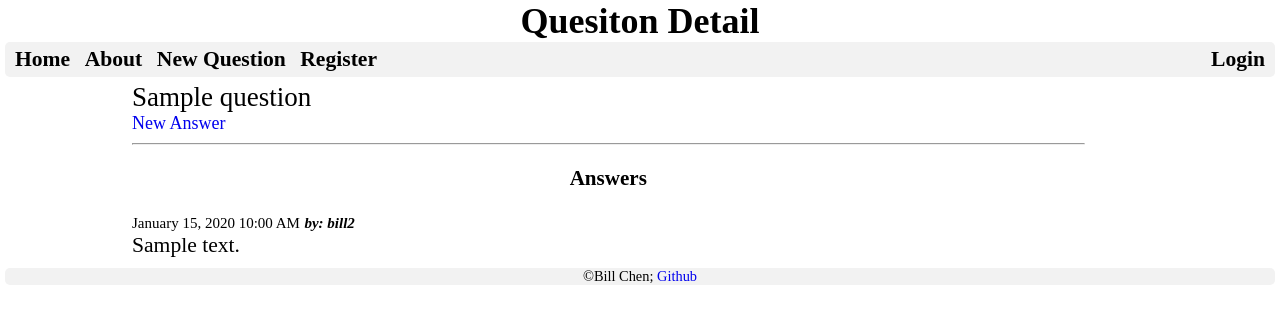
After one commit to lazytosay/flask_website, a Flask app: page /question/detail/1 in a window 1280 px wide. The commit adds this page. Shown: the top 324 px of the page. Run offline with Flask 2, Linux system fonts and the light colour scheme; data comes from the database, SQL or seed files in the repository; tables that the repository leaves empty hold one stand-in row (values such as "Sample post"); some libraries are stand-ins or nearby versions.

Commit message:
question list in index page, question details, new question, new answer

```diff
--- a/website/__init__.py
+++ b/website/__init__.py
@@ -2,7 +2,7 @@ from flask import Flask, render_template
 import click
 import os
 from website.settings import config
-from website.extensions import bootstrap, db, login_manager ,limiter
+from website.extensions import bootstrap, db, ckeditor, moment, login_manager ,limiter
 from website.blueprints.main import main_bp
 from website.blueprints.auth import auth_bp
 
@@ -30,6 +30,8 @@ def register_blueprints(app):
 def register_extensions(app):
     bootstrap.init_app(app)
     db.init_app(app)
+    ckeditor.init_app(app)
+    moment.init_app(app)
     login_manager.init_app(app)
     limiter.init_app(app)
 
--- a/website/blueprints/auth.py
+++ b/website/blueprints/auth.py
@@ -32,7 +32,7 @@ def register():
         send_confirm_email(url_for('auth.check', token=token, _external=True), username=username)
         flash("Register success!")
         return redirect(url_for('main.index'))
-    return render_template('register.html', form=form)
+    return render_template('auth/register.html', form=form)
 
 
 @auth_bp.route('/check/<token>')
@@ -65,7 +65,7 @@ def login():
             flash("logged in...")
             return redirect(url_for('main.index'))
 
-    return render_template('login.html', form=form)
+    return render_template('auth/login.html', form=form)
 
 
 @auth_bp.route('/logout')
--- a/website/blueprints/main.py
+++ b/website/blueprints/main.py
@@ -1,5 +1,9 @@
-from flask import flash, redirect, Blueprint, render_template, request, abort
-from website.extensions import limiter
+from flask import flash, redirect, Blueprint, render_template, request, abort, url_for
+from website.extensions import limiter, db
+from website.forms.main import QuestionForm, AnswerForm
+from website.models import Question, Answer
+from website.models import UserCommon as User
+from flask_login import current_user
 
 main_bp = Blueprint('main', __name__)
 
@@ -7,11 +11,68 @@ main_bp = Blueprint('main', __name__)
 @main_bp.route('/')
 @limiter.limit("2 per second")
 def index():
-    return render_template('index.html')
+
+    questions = Question.query.order_by(Question.timestamp.desc()).all()
+
+    return render_template('main/index.html', questions=questions)
 
 
 @main_bp.route('/about')
 @limiter.limit("2 per minute")
 #@limiter.limit("2 per second" , key_func=lambda: current_user.username)
 def about():
-    return render_template('about.html')
+    return render_template('main/about.html')
+
+
+@main_bp.route('/question/new', methods=['GET', 'POST'])
+@limiter.limit("2 per second")
+def question_new():
+    form = QuestionForm()
+    if form.validate_on_submit():
+        question = form.question.data
+
+        author = current_user._get_current_object()
+        q = Question(question=question, author=author)
+        db.session.add(q)
+        db.session.commit()
+        flash("Done creating new question...")
+        return redirect(url_for('main.question_detail', question_id=q.id))
+
+    return render_template('/main/question_new.html', form=form)
+
+
+@main_bp.route('/question/detail/<int:question_id>')
+@limiter.limit("5 per second")
+def question_detail(question_id):
+    q = Question.query.get_or_404(question_id)
+    if q is None:
+        flash("page not found...")
+        return redirect(url_for('main.index'))
+
+    #ans = Answer.query.filter_by(question_id=question_id).order_by(Answer.timestamp.desc()).all()
+    ans = Answer.query.filter_by(question_id=question_id).all()
+
+    return render_template('main/question_detail.html', question=q, answers=ans)
+
+
+@main_bp.route('/answer/new/<int:question_id>', methods=['GET', 'POST'])
+@limiter.limit("5 per minute")
+def answer_new(question_id):
+    answered = Answer.query.filter_by(author=current_user, question_id=question_id).first()
+
+    if answered:
+        flash("already answered the question, please reply to your original answer...")
+        return redirect(url_for('main.question_detail', question_id=question_id))
+
+    form = AnswerForm()
+    if form.validate_on_submit():
+        answer = form.answer.data
+        a = Answer(answer=answer, author=current_user, question_id=question_id)
+
+        db.session.add(a)
+        db.session.commit()
+        flash("done answering the question...")
+        return redirect(url_for('main.question_detail', question_id=question_id))
+
+    #return redirect(url_for('main/answer_new', form=form))
+    return render_template('main/answer_new.html', form=form)
--- a/website/extensions.py
+++ b/website/extensions.py
@@ -3,6 +3,8 @@ from flask_sqlalchemy import SQLAlchemy
 from flask_limiter import Limiter
 from flask_limiter.util import get_remote_address
 from flask_login import LoginManager
+from flask_ckeditor import CKEditor
+from flask_moment import Moment
 from sendgrid import SendGridAPIClient
 import os
 
@@ -17,6 +19,10 @@ def load_user(user_id):
 
 login_manager.login_view = 'auth.login'
 
+ckeditor = CKEditor()
+
+moment = Moment()
+
 sendgrid_client = SendGridAPIClient(os.getenv('SENDGRID_API_KEY'))
 
 limiter = Limiter(key_func=get_remote_address, default_limits=["500 per day", "120 per hour"])
--- a/website/static/style.css
+++ b/website/static/style.css
@@ -1,8 +1,8 @@
-div#wholepage{
-}
+
 
 body{
     margin: 0px 5px;
+    font-size: 18px;
 }
 
 h1#header-page{
@@ -13,12 +13,13 @@ h1#header-page{
 
 
 
-section#navigation{
+section#section-navigation{
     background-color: #f2f2f2;
     padding: 5px;
     margin: 0px;
     margin-bottom: 5px;
 }
+
 
 a.nav-item{
     color: black;
@@ -35,6 +36,30 @@ a.active{
     padding: 10px 1px;
     border-radius: 5px;
 }
+
+
+section#section-sidebar-left{
+    width: 10%;
+    margin-right: 90%;
+    margin-bottom: 0px;
+    border-right: 1px solid gray;
+    min-height: 100vh;
+}
+
+section#section-sidebar-right{
+    width: 15%;
+    margin-left:  85%;
+    margin-right: 0px;
+    border-left: 1px solid gray;
+}
+
+section#section-content{
+    width:  75%;
+    margin-left: 10%;
+    margin-right: 15%;
+}
+
+
 
 footer{
     background-color: #f2f2f2;
@@ -72,3 +97,45 @@ div.message-alert{
     margin: 5px;
 
 }
+
+div.question-list{
+    margin-top: 10px;
+}
+
+small.question-list-author, small.answer-author{
+    font-weight: bold;
+    font-style: italic;
+}
+
+div.question-list-body{
+    margin-left: 1%;
+    margin-right: 1%;
+}
+
+/*FIXME: not work... */
+.question-new >div{
+    background-color: red;
+}
+
+div.question-body{
+    font-size: 150%;
+}
+
+.text-align-center{
+    text-align: center;
+}
+
+.text-align-right{
+    text-align: right;
+}
+
+
+div.answer-body{
+    font-size: 120%;
+}
+
+span.flask-moment{
+    display: block;
+    background-color: red;
+    text-align: center;
+}
--- a/website/templates/base.html
+++ b/website/templates/base.html
@@ -20,10 +20,12 @@
     {% endfor %}
 
     {% block nav %}
-    <section id="navigation" class="bar-rounded">
+    <section id="section-navigation" class="bar-rounded">
         <nav class="nav-bar">
             {{render_nav_item('main.index', 'Home') }}
             {{render_nav_item('main.about', 'About') }}
+
+            {{render_nav_item('main.question_new', 'New Question') }}
 
             {% if current_user.is_authenticated %}
                 <small class="nav-username">Hi, {{current_user.username}}</small>
@@ -37,9 +39,11 @@
     </section>
     {% endblock %}
 
-    <section id="content">
+
+    <section id="section-content">
         {% block content%} {% endblock %}
     </section>
+
 
     {%block footer %}
     <footer class="bar-rounded">
@@ -51,6 +55,8 @@
         {% block scripts %}
             {{bootstrap.load_css()}}
             {{bootstrap.load_js()}}
+            {{moment.include_jquery()}}
+            {{moment.include_moment()}}
         {% endblock %}
     </script>
 
--- /dev/null
+++ b/website/templates/main/question_detail.html
@@ -0,0 +1,30 @@
+{% extends 'base.html' %}
+
+{% block title %} Question Detail {% endblock %}
+
+{% block header %}Quesiton Detail {% endblock %}
+
+{% block content %}
+    <section class="question">
+        <div class="question-body">{{question.question | safe}}</div>
+
+    </section>
+
+    <a class="btn" href="{{url_for('main.answer_new', question_id=question.id) }}">New Answer</a>
+    <hr>
+
+    <section class="answer">
+        <h3 class="answer-header text-align-center">Answers</h3>
+        {% for ans in answers %}
+            <div class="answer-container">
+                <small class="answer-timestamp">{{moment(ans.timestamp).format('LLL') }}</small>
+                <small class="answer-author text-align-right">by: {{ans.author.name}}</small>
+                <div class="answer-body">{{ans.answer | safe }}</div>
+            </div>
+
+            {% if not loop.last %}
+                <hr>
+            {% endif %}
+        {% endfor %}
+    </section>
+{% endblock %}
```
Also changed, not shown: website/forms/main.py (added, +13 -0 lines), website/models.py (+18 -5 lines), website/templates/index.html (deleted, +0 -7 lines), website/templates/main/answer_new.html (added, +13 -0 lines), website/templates/main/index.html (added, +29 -0 lines), website/templates/main/question_new.html (added, +19 -0 lines), website/templates/auth/login.html (renamed from website/templates/login.html), website/templates/auth/register.html (renamed from website/templates/register.html), website/templates/main/about.html (renamed from website/templates/about.html).
